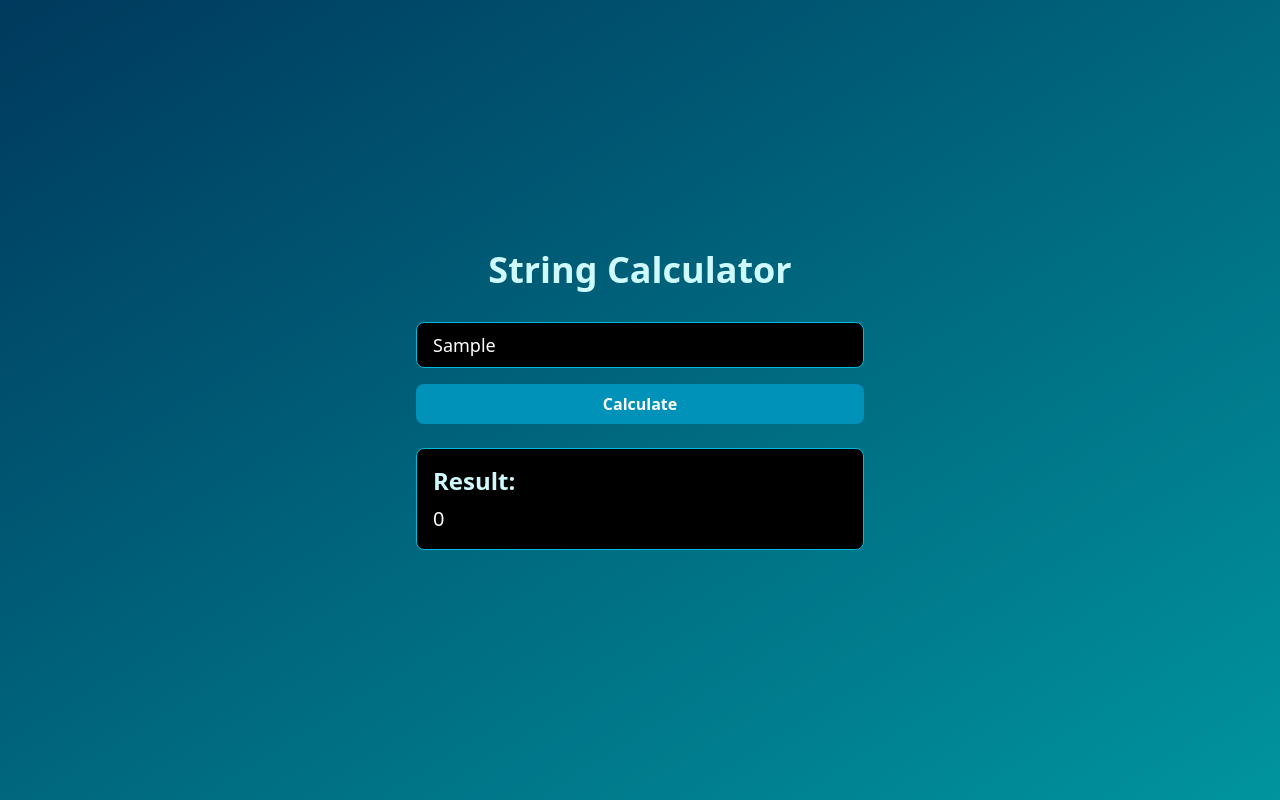
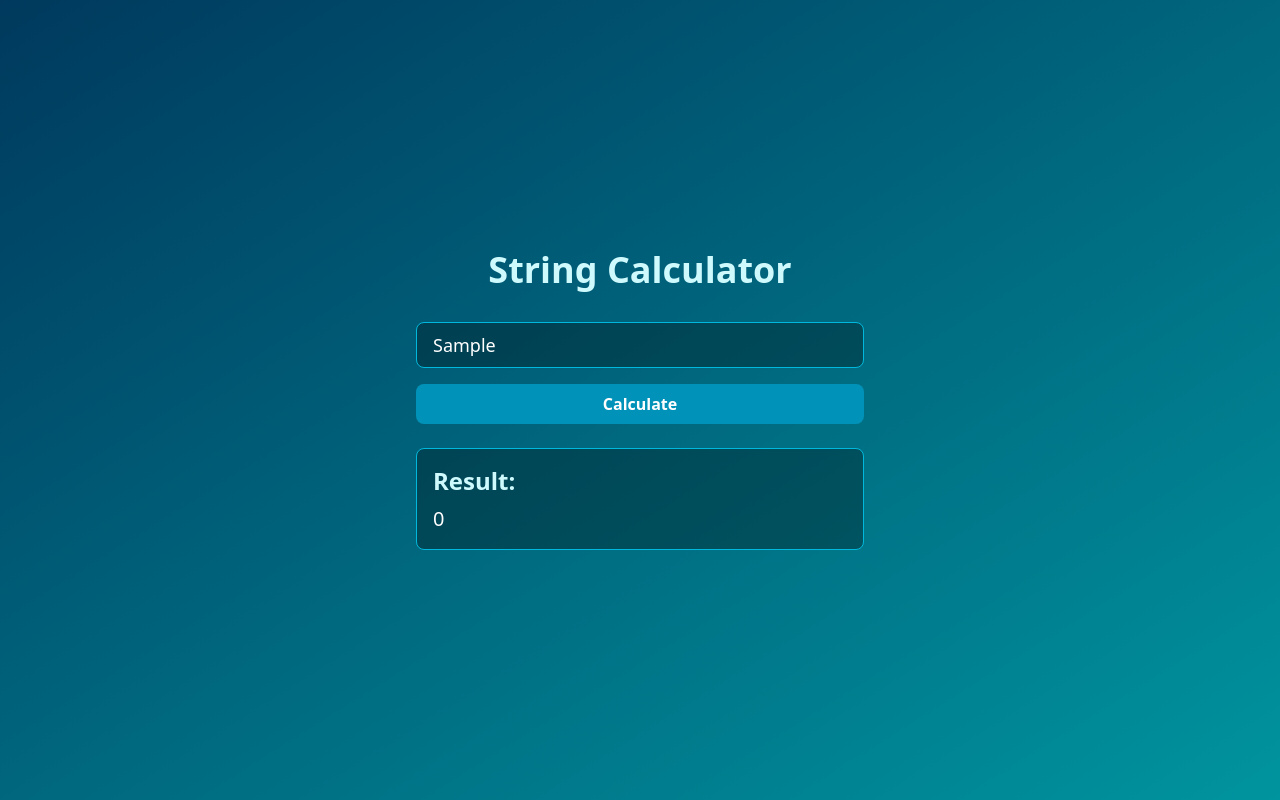
Before and after one commit to Tauqeer-Ahmed-99/String-Calculator-TS, a React (Vite) app: page / in a window 1280 px wide. Both pictures are taken after typing "Sample" into the empty fields and a click on the button "Calculate". Built offline with nearby package versions, Linux system fonts and the light colour scheme.

Commit message:
resolved: bg-opacity not working : after tailwind 3 opacity to definced as bg-color/opacity value : e.g. bg-black/30

```diff
--- a/src/components/StringCalculator.tsx
+++ b/src/components/StringCalculator.tsx
@@ -38,7 +38,7 @@ const StringCalculator = () => {
           type="text"
           value={input}
           onChange={(e) => setInput(e.target.value)}
-          className="w-full px-4 py-2 rounded-lg mb-4 text-lg bg-black bg-opacity-30 text-white placeholder-cyan-200 placeholder-opacity-70 border border-cyan-500 border-opacity-30 focus:outline-none focus:border-opacity-100"
+          className="w-full px-4 py-2 rounded-lg mb-4 text-lg bg-black/30 text-white placeholder-cyan-200 placeholder-opacity-70 border border-cyan-500 border-opacity-30 focus:outline-none focus:border-opacity-100"
           placeholder="Enter your string..."
         />
         <button
@@ -52,7 +52,7 @@ const StringCalculator = () => {
         {result !== null && (
           <div
             data-testid="results"
-            className="mt-6 p-4 bg-black bg-opacity-30 rounded-lg border border-cyan-500 border-opacity-30"
+            className="mt-6 p-4 bg-black/30 rounded-lg border border-cyan-500 border-opacity-30"
           >
             <h2 className="text-2xl font-semibold text-cyan-100 mb-2">
               Result:
```
